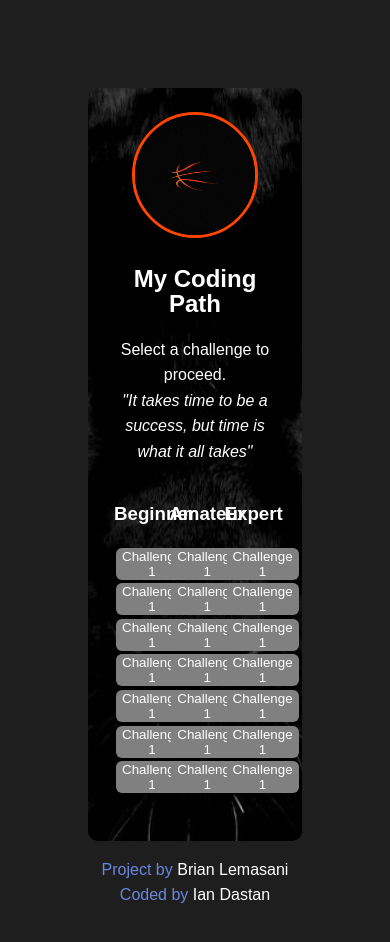
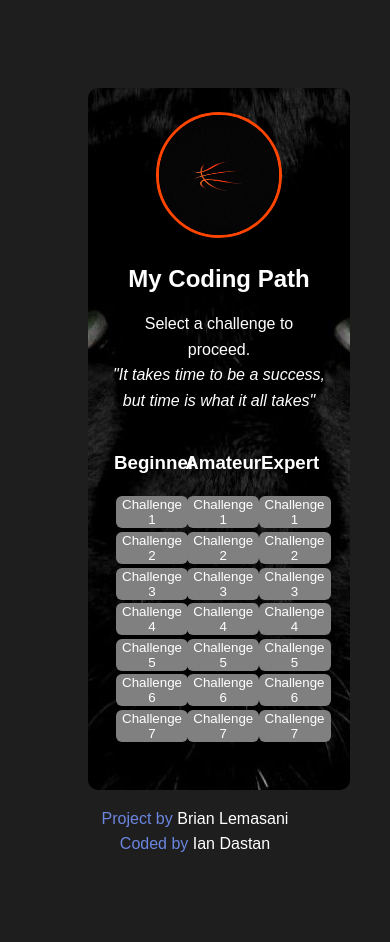
Before and after one commit to IanDastan/my-personal-challenge-card, a plain HTML site: page index.html in a window 390 px wide. Drawn offline with Linux system fonts and the light colour scheme.

Commit message:
Made the card responsive

```diff
--- a/Challenge nav css/nav.css
+++ b/Challenge nav css/nav.css
@@ -1,3 +1,18 @@
+@media (max-width:600px) {
+    .container {
+        padding: 10px;
+        max-width: 100%;
+    }
+
+    .block {
+        flex-direction: column;
+    }
+
+    .block ul {
+        flex-direction: column;
+    }
+}
+
 body {
     background-color: #1f1e1e;
     color:#fff;
@@ -17,7 +32,11 @@ a {
 }
 
 a:hover{
-    color: rgb(107, 134, 224);
+    color: orangered;
+}
+
+a[target="_blank"]:hover{
+    color:rgb(107, 134, 224);
 }
 
 .container {
@@ -25,6 +44,7 @@ a:hover{
     padding: 24px;
     text-align: center;
     border-radius: 10px;
+    width: 100%;
     max-width: 400px;
     display: flex;
     flex-direction: column;
@@ -87,3 +107,7 @@ button:hover{
     text-align: center;
     color:rgb(107, 134, 224);
 }
+
+.footer a:hover{
+    color:orangered;
+}
--- a/index.html
+++ b/index.html
@@ -21,39 +21,39 @@
                     <div class="Block">
                         <h3>Beginner</h3>
                         <ul class="beginner-list">
-                            <button><a href="#"><li>Challenge 1</li></a></button>
-                            <button><a href="#"><li>Challenge 1</li></a></button>
-                            <button><a href="#"><li>Challenge 1</li></a></button>
-                            <button><a href="#"><li>Challenge 1</li></a></button>
-                            <button><a href="#"><li>Challenge 1</li></a></button>
-                            <button><a href="#"><li>Challenge 1</li></a></button>
-                            <button><a href="#"><li>Challenge 1</li></a></button>
+                            <button><a href="https://www.frontendmentor.io/challenges/bento-grid-RMydElrlOj" target="_blank" rel="noopener noreferrer"><li>Challenge 1</li></a></button>
+                            <button><a href="https://www.frontendmentor.io/challenges/recipe-page-KiTsR8QQKm" target="_blank" rel="noopener noreferrer"><li>Challenge 2</li></a></button>
+                            <button><a href="https://www.frontendmentor.io/challenges/blog-preview-card-ckPaj01IcS" target="_blank" rel="noopener noreferrer"><li>Challenge 3</li></a></button>
+                            <button><a href="https://www.frontendmentor.io/challenges/workit-landing-page-2fYnyle5lu" target="_blank" rel="noopener noreferrer"><li>Challenge 4</li></a></button>
+                            <button><a href="https://www.frontendmentor.io/challenges/results-summary-component-CE_K6s0maV" target="_blank" rel="noopener noreferrer"><li>Challenge 5</li></a></button>
+                            <button><a href="https://www.frontendmentor.io/challenges/product-preview-card-component-GO7UmttRfa" target="_blank" rel="noopener noreferrer"><li>Challenge 6</li></a></button>
+                            <button><a href="https://www.frontendmentor.io/challenges/news-homepage-H6SWTa1MFl" target="_blank" rel="noopener noreferrer"><li>Challenge 7</li></a></button>
                         </ul>
                     </div>
 
                     <div class="Block">
                         <h3>Amateur</h3>
                         <ul class="amatuer-list">
-                            <button><a href="#"><li>Challenge 1</li></a></button>
-                            <button><a href="#"><li>Challenge 1</li></a></button>
-                            <button><a href="#"><li>Challenge 1</li></a></button>
-                            <button><a href="#"><li>Challenge 1</li></a></button>
-                            <button><a href="#"><li>Challenge 1</li></a></button>
-                            <button><a href="#"><li>Challenge 1</li></a></button>
-                            <button><a href="#"><li>Challenge 1</li></a></button>
+                            <button><a href="https://www.frontendmentor.io/challenges/browser-extension-manager-ui-yNZnOfsMAp" target="_blank" rel="noopener noreferrer"><li>Challenge 1</li></a></button>
+                            <button><a href="https://www.frontendmentor.io/challenges/conference-ticket-generator-oq5gFIU12w" target="_blank" rel="noopener noreferrer"><li>Challenge 2</li></a></button>
+                            <button><a href="https://www.frontendmentor.io/challenges/product-list-with-cart-5MmqLVAp_d" target="_blank" rel="noopener noreferrer"><li>Challenge 3</li></a></button>
+                            <button><a href="https://www.frontendmentor.io/challenges/mortgage-repayment-calculator-Galx1LXK73" target="_blank" rel="noopener noreferrer"><li>Challenge 4</li></a></button>
+                            <button><a href="https://www.frontendmentor.io/challenges/contact-form--G-hYlqKJj" target="_blank" rel="noopener noreferrer"><li>Challenge 5</li></a></button>
+                            <button><a href="https://www.frontendmentor.io/challenges/recipe-page-KiTsR8QQKm" target="_blank" rel="noopener noreferrer"><li>Challenge 6</li></a></button>
+                            <button><a href="https://www.frontendmentor.io/challenges/blog-preview-card-ckPaj01IcS" target="_blank" rel="noopener noreferrer"><li>Challenge 7</li></a></button>
                         </ul>
                     </div>
 
                     <div class="Block">
                         <h3>Expert</h3>
                         <ul class="expert-list">
-                            <button><a href="#"><li>Challenge 1</li></a></button>
-                            <button><a href="#"><li>Challenge 1</li></a></button>
-                            <button><a href="#"><li>Challenge 1</li></a></button>
-                            <button><a href="#"><li>Challenge 1</li></a></button>
-                            <button><a href="#"><li>Challenge 1</li></a></button>
-                            <button><a href="#"><li>Challenge 1</li></a></button>
-                            <button><a href="#"><li>Challenge 1</li></a></button>
+                            <button><a href="https://www.frontendmentor.io/challenges/multistep-form-YVAnSdqQBJ" target="_blank" rel="noopener noreferrer"><li>Challenge 1</li></a></button>
+                            <button><a href="https://www.frontendmentor.io/challenges/expenses-chart-component-e7yJBUdjwt" target="_blank" rel="noopener noreferrer"><li>Challenge 2</li></a></button>
+                            <button><a href="https://www.frontendmentor.io/challenges/intro-section-with-dropdown-navigation-ryaPetHE5" target="_blank" rel="noopener noreferrer"><li>Challenge 3</li></a></button>
+                            <button><a href="https://www.frontendmentor.io/challenges/entertainment-web-app-J-UhgAW1X" target="_blank" rel="noopener noreferrer"><li>Challenge 4</li></a></button>
+                            <button><a href="https://www.frontendmentor.io/challenges/ecommerce-product-page-UPsZ9MJp6" target="_blank" rel="noopener noreferrer"><li>Challenge 5</li></a></button>
+                            <button><a href="https://www.frontendmentor.io/challenges/memory-game-vse4WFPvM" target="_blank" rel="noopener noreferrer"><li>Challenge 6</li></a></button>
+                            <button><a href="https://www.frontendmentor.io/challenges/time-tracking-dashboard-UIQ7167Jw" target="_blank" rel="noopener noreferrer"><li>Challenge 7</li></a></button>
                         </ul>
                     </div>
                 </div>
@@ -61,7 +61,7 @@
         </div><!-- ./container -->
 
         <div class="footer">
-            <p>Project by <a href="#">Brian Lemasani</a> Coded by <a href="#">Ian Dastan</a></p>
+            <p>Project by <a href="https://github.com/lemasani" target="_blank" rel="noopener noreferrer">Brian Lemasani</a> Coded by <a href="https://github.com/IanDastan" target="_blank" rel="noopener noreferrer">Ian Dastan</a></p>
         </div>
     </body>
 </html>
```
